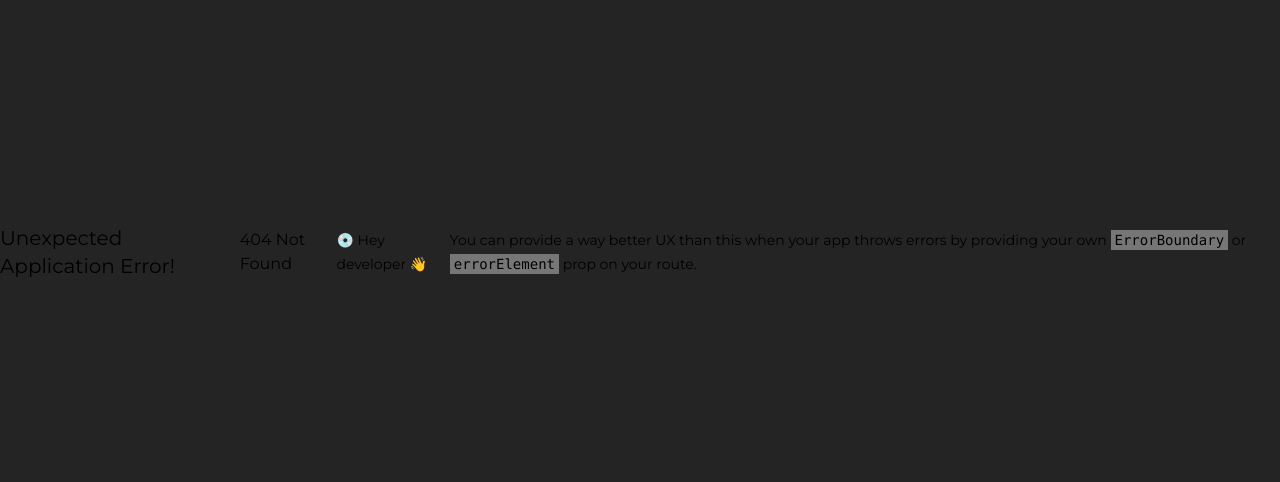
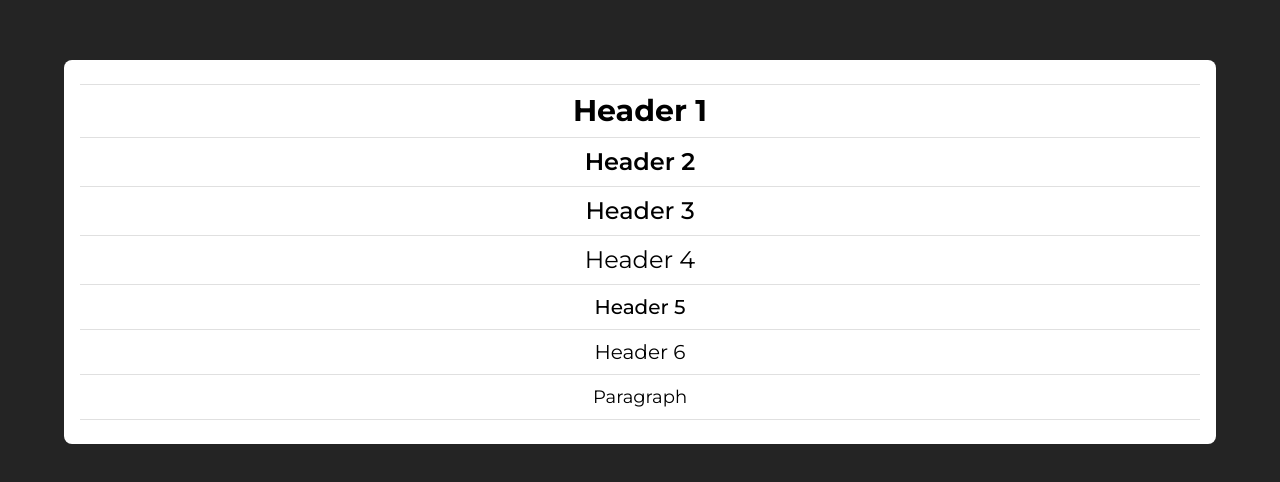
Before and after one commit to LuisEnMarroquin/curriculum-vitae, a React (Vite) app: page /texts in a window 1280 px wide. Before the commit this address had no page. Shown: the part 148-630 px from the top of the page. Built offline with nearby package versions, Linux system fonts and the light colour scheme.

Commit message:
Added i18n and text/error routes

```diff
--- a/package.json
+++ b/package.json
@@ -10,11 +10,15 @@
   },
   "dependencies": {
     "@fontsource/montserrat": "^4.5.13",
+    "i18next": "^22.4.6",
+    "lodash": "^4.17.21",
     "react": "^18.2.0",
     "react-dom": "^18.2.0",
+    "react-i18next": "^12.1.1",
     "react-router-dom": "^6.6.1"
   },
   "devDependencies": {
+    "@types/lodash": "^4.14.191",
     "@types/react": "^18.0.26",
     "@types/react-dom": "^18.0.9",
     "@vitejs/plugin-react": "^3.0.0",
--- a/src/components/Card.tsx
+++ b/src/components/Card.tsx
@@ -3,7 +3,7 @@ import { ReactNode } from "react"
 function Card({ children }: { children: ReactNode }) {
   return (
     <div className="min-w-full p-2 sm:p-4 md:p-6 lg:p-8">
-      <div className="max-w-6xl mx-auto rounded-lg bg-white p-1 sm:p-2 md:p-3 lg:p-4">{children}</div>
+      <div className="max-w-6xl mx-auto rounded-lg bg-white p-1 sm:p-2 md:p-3 lg:p-4 text-center">{children}</div>
     </div>
   )
 }
--- /dev/null
+++ b/src/i18n/en.ts
@@ -0,0 +1,3 @@
+export default {
+  paragraph: "Paragraph",
+}
--- /dev/null
+++ b/src/i18n/es.ts
@@ -0,0 +1,3 @@
+export default {
+  paragraph: "Párrafo",
+}
--- /dev/null
+++ b/src/i18n/index.ts
@@ -0,0 +1,32 @@
+import i18n from "i18next"
+import { initReactI18next } from "react-i18next"
+
+import en from "./en"
+import es from "./es"
+
+// the translations
+// (tip move them in a JSON file and import them,
+// or even better, manage them separated from your code: https://react.i18next.com/guides/multiple-translation-files)
+const resources = {
+  en: {
+    translation: en,
+  },
+  es: {
+    translation: es,
+  },
+}
+
+i18n
+  .use(initReactI18next) // passes i18n down to react-i18next
+  .init({
+    resources,
+    lng: "en", // language to use, more information here: https://www.i18next.com/overview/configuration-options#languages-namespaces-resources
+    // you can use the i18n.changeLanguage function to change the language manually: https://www.i18next.com/overview/api#changelanguage
+    // if you're using a language detector, do not define the lng option
+
+    interpolation: {
+      escapeValue: false, // react already safes from xss
+    },
+  })
+
+export default i18n
--- a/src/index.css
+++ b/src/index.css
@@ -67,9 +67,21 @@ body {
     @apply font-bold text-lg sm:text-xl md:text-2xl lg:text-3xl;
   }
   h2 {
-    @apply text-xl;
+    @apply font-semibold text-base sm:text-lg md:text-xl lg:text-2xl;
+  }
+  h3 {
+    @apply font-medium text-base sm:text-lg md:text-xl lg:text-2xl;
+  }
+  h4 {
+    @apply font-normal text-base sm:text-lg md:text-xl lg:text-2xl;
+  }
+  h5 {
+    @apply font-medium text-sm sm:text-base md:text-lg lg:text-xl;
+  }
+  h6 {
+    @apply font-normal text-sm sm:text-base md:text-lg lg:text-xl;
   }
   p {
-    @apply text-xs sm:text-sm leading-5 sm:leading-6;
+    @apply font-normal text-xs sm:text-sm md:text-base lg:text-lg;
   }
 }
--- a/src/main.tsx
+++ b/src/main.tsx
@@ -2,13 +2,22 @@ import React from "react"
 import ReactDOM from "react-dom/client"
 import { createBrowserRouter, RouterProvider } from "react-router-dom"
 
-import App from "./App"
+import "./i18n"
 import "./index.css"
+
+import App from "./routes/App"
+import ErrorPage from "./routes/ErrorPage"
+import TextDemo from "./routes/TextDemo"
 
 const router = createBrowserRouter([
   {
     path: "/",
     element: <App />,
+    errorElement: <ErrorPage />,
+  },
+  {
+    path: "/texts",
+    element: <TextDemo />,
   },
 ])
 
--- a/src/App.tsx
+++ b/src/routes/App.tsx
@@ -1,4 +1,4 @@
-import Card from "./components/Card"
+import Card from "../components/Card"
 
 function App() {
   return (
--- /dev/null
+++ b/src/routes/ErrorPage.tsx
@@ -0,0 +1,23 @@
+import { get } from "lodash"
+import { useRouteError } from "react-router-dom"
+import Card from "../components/Card"
+
+function ErrorPage() {
+  const error = useRouteError()
+
+  console.error(error)
+  const statusText = get(error, "statusText")
+  const errorMessage = get(error, "message")
+
+  return (
+    <Card>
+      <h1>Oops!</h1>
+      <p>Sorry, an unexpected error has occurred.</p>
+      <p>
+        <i>{statusText || errorMessage}</i>
+      </p>
+    </Card>
+  )
+}
+
+export default ErrorPage
--- /dev/null
+++ b/src/routes/TextDemo.tsx
@@ -0,0 +1,29 @@
+import { useTranslation } from "react-i18next"
+import Card from "../components/Card"
+
+function TextDemo() {
+  const { t } = useTranslation()
+  return (
+    <Card>
+      <section>
+        <hr />
+        <h1>Header 1</h1>
+        <hr />
+        <h2>Header 2</h2>
+        <hr />
+        <h3>Header 3</h3>
+        <hr />
+        <h4>Header 4</h4>
+        <hr />
+        <h5>Header 5</h5>
+        <hr />
+        <h6>Header 6</h6>
+        <hr />
+        <p>{t("paragraph")}</p>
+        <hr />
+      </section>
+    </Card>
+  )
+}
+
+export default TextDemo
```
Also changed, not shown: 1 other file (tests, documents, lock files or other folders).
